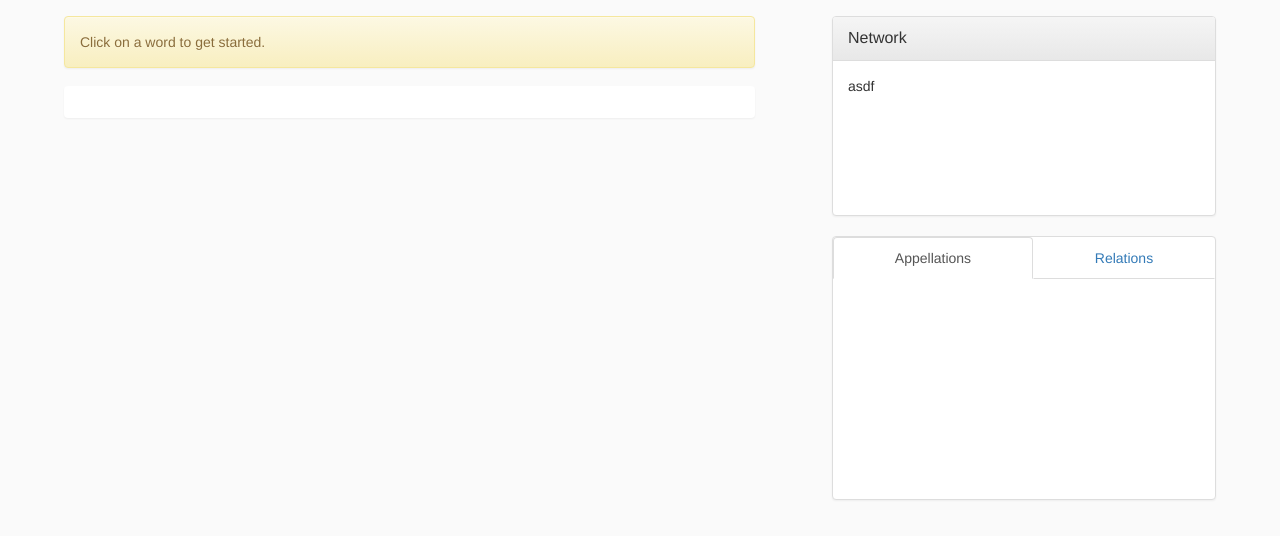
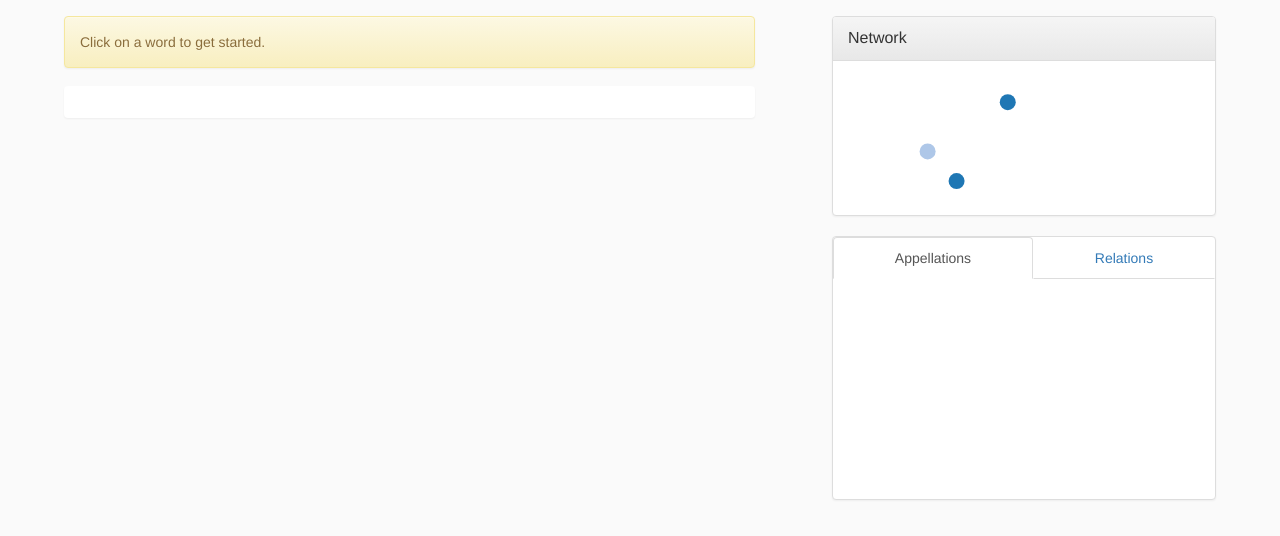
Before and after one commit to erickpeirson/vogon-web-interface, a website: page main.html in a window 1280 px wide. Shown: the part 54-590 px from the top of the page. Drawn offline with nearby package versions, Linux system fonts and the light colour scheme; no server answers.

Commit message:
starting on d3

```diff
--- /dev/null
+++ b/js/network.js
@@ -0,0 +1,60 @@
+$(document).ready(function() {
+
+	var width = 250,
+	    height = 120;
+
+	var color = d3.scale.category20();
+
+	var force = d3.layout.force()
+	    .charge(-50)
+	    .linkDistance(100)
+	    .size([width, height]);
+
+	var svg = d3.select("#network").append("svg")
+	    .attr("width", width)
+	    .attr("height", height);
+
+	var graph = {
+		nodes: [
+			{name: "Bob", group: 1},
+			{name: "Joe", group: 2},
+			{name: "James", group: 1},
+		],
+		links: [
+			{"source":1,"target":0,"value":1},
+			{"source":2,"target":0,"value":1}
+		]
+	}
+
+	force
+	  .nodes(graph.nodes)
+	  .links(graph.links)
+	  .start();
+
+	var link = svg.selectAll(".link")
+	  .data(graph.links)
+	.enter().append("line")
+	  .attr("class", "link")
+	  .style("stroke-width", function(d) { return Math.sqrt(d.value); });
+
+	var node = svg.selectAll(".node")
+	  .data(graph.nodes)
+	.enter().append("circle")
+	  .attr("class", "node")
+	  .attr("r", 8)
+	  .style("fill", function(d) { return color(d.group); })
+	  .call(force.drag);
+
+	node.append("title")
+	  .text(function(d) { return d.name; });
+
+	force.on("tick", function() {
+	link.attr("x1", function(d) { return d.source.x; })
+	    .attr("y1", function(d) { return d.source.y; })
+	    .attr("x2", function(d) { return d.target.x; })
+	    .attr("y2", function(d) { return d.target.y; });
+
+	node.attr("cx", function(d) { return d.x; })
+	    .attr("cy", function(d) { return d.y; });
+	});
+});
--- a/main.html
+++ b/main.html
@@ -9,7 +9,9 @@
         <script src="bower_components/angularjs/ui-bootstrap-tpls-0.13.0.min.js"></script>
         <script src="bower_components/jquery/dist/jquery.min.js"></script>
         <link rel="stylesheet" href="css/main.css" />
+        <script src="https://cdnjs.cloudflare.com/ajax/libs/d3/3.5.5/d3.min.js"></script>
         <script src="js/main.js"></script>
+        <script src="js/network.js"></script>
     </head>
     <body escape-key>
         <div id="header" class="navbar-fixed-top">
@@ -51,7 +53,7 @@
                     <div class="panel-heading">
                         <div class="panel-title">Network</div>
                     </div>
-                    <div class="panel-body">asdf</div>
+                    <div class="panel-body" id="network"></div>
                 </div>
                 <div class="panel panel-default">
                     <tabset justified="true">
```
